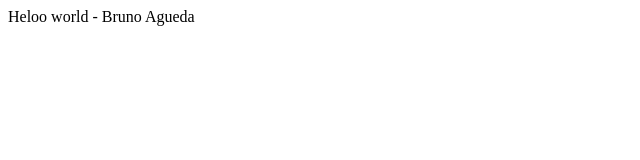
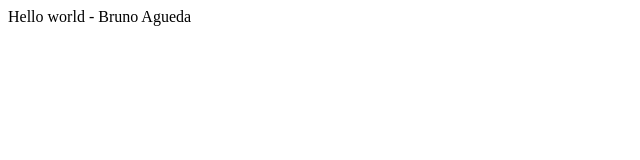
Before and after one commit to brunoagueda/FirstDeploy_Jenkins, a plain HTML site: page index.html in a window 1280 px wide. Shown: the full height of the page, 0-640 px from the left. Drawn offline with Linux system fonts and the light colour scheme.

Commit message:
First commit corrigido

```diff
--- a/index.html
+++ b/index.html
@@ -1,6 +1,6 @@
 <html>
     <title> Titulo site </title>
     <body>
-        Heloo world - Bruno Agueda
+        Hello world - Bruno Agueda
     </body>
 </html>
```
